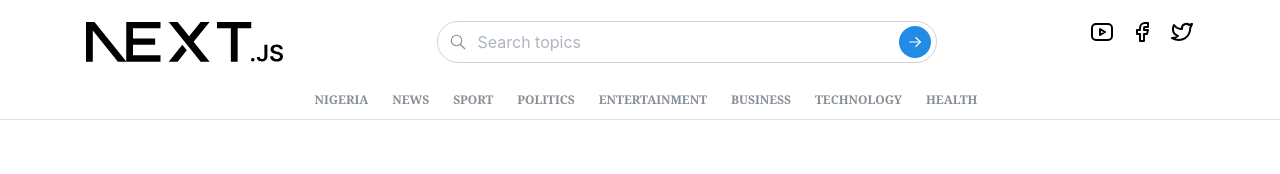
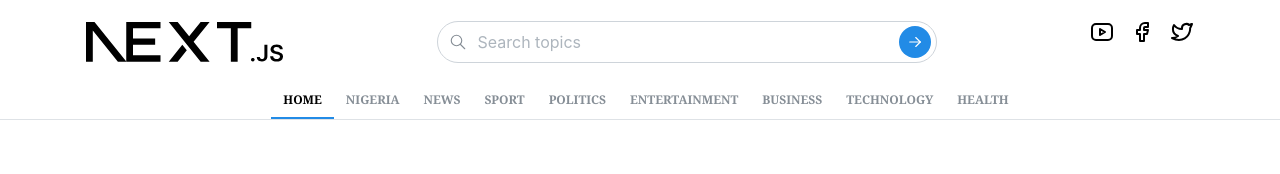
Before and after one commit to Buminfo/web-app, a Next.js app: page / in a window 1280 px wide. Shown: the top 174 px of the page. Built offline with nearby package versions, Linux system fonts and the light colour scheme; no server answers.

Commit message:
an update

```diff
--- a/src/components/Header.tsx
+++ b/src/components/Header.tsx
@@ -28,6 +28,7 @@ import {
   IconChevronDown,
 } from "@tabler/icons-react";
 import { getData } from "../../utils/getData";
+import { usePathname, useRouter } from "next/navigation";
 
 export function Header() {
   const [allBlogs, setallBlogs] = useState<any>();
@@ -40,8 +41,10 @@ export function Header() {
     fetchData();
   }, []);
 
+  const pathname = usePathname;
   // const [opened, { toggle }] = useDisclosure(false);
-  const [active, setActive] = useState();
+  const [active, setActive] = useState<any>("Home");
+  const [unHome, setUnHome] = useState<any>("/");
   const [drawerOpened, { toggle: toggleDrawer, close: closeDrawer }] =
     useDisclosure(false);
   const [linksOpened, { toggle: toggleLinks }] = useDisclosure(false);
@@ -67,7 +70,9 @@ export function Header() {
       className={classes.mainLink}
       data-active={index === active || undefined}
       onClick={(event) => {
+        // router().
         // event.preventDefault();
+        setUnHome(undefined);
         setActive(index);
       }}
     >
@@ -103,6 +108,19 @@ export function Header() {
           />
         </div>
         <Group gap={0} justify="flex-end" className={classes.mainLinks}>
+          <Link
+            href={"/"}
+            // key={category.name}
+            className={classes.mainLink}
+            data-active={pathname.toString() == "/" || unHome}
+            onClick={(event) => {
+              // event.preventDefault();
+              setUnHome("/");
+              setActive("Home");
+            }}
+          >
+            Home
+          </Link>
           {mainItems}
         </Group>
       </Container>
```
